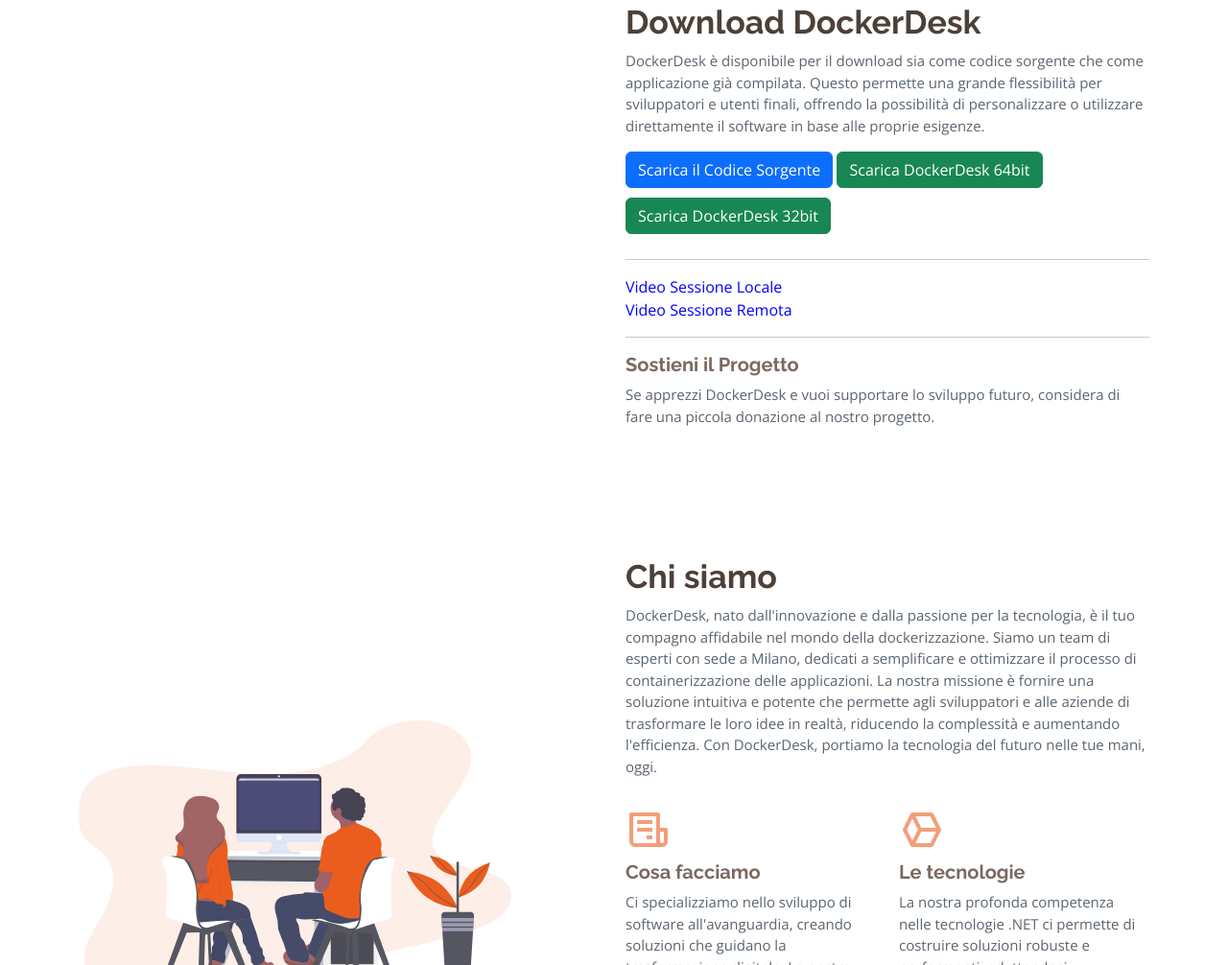
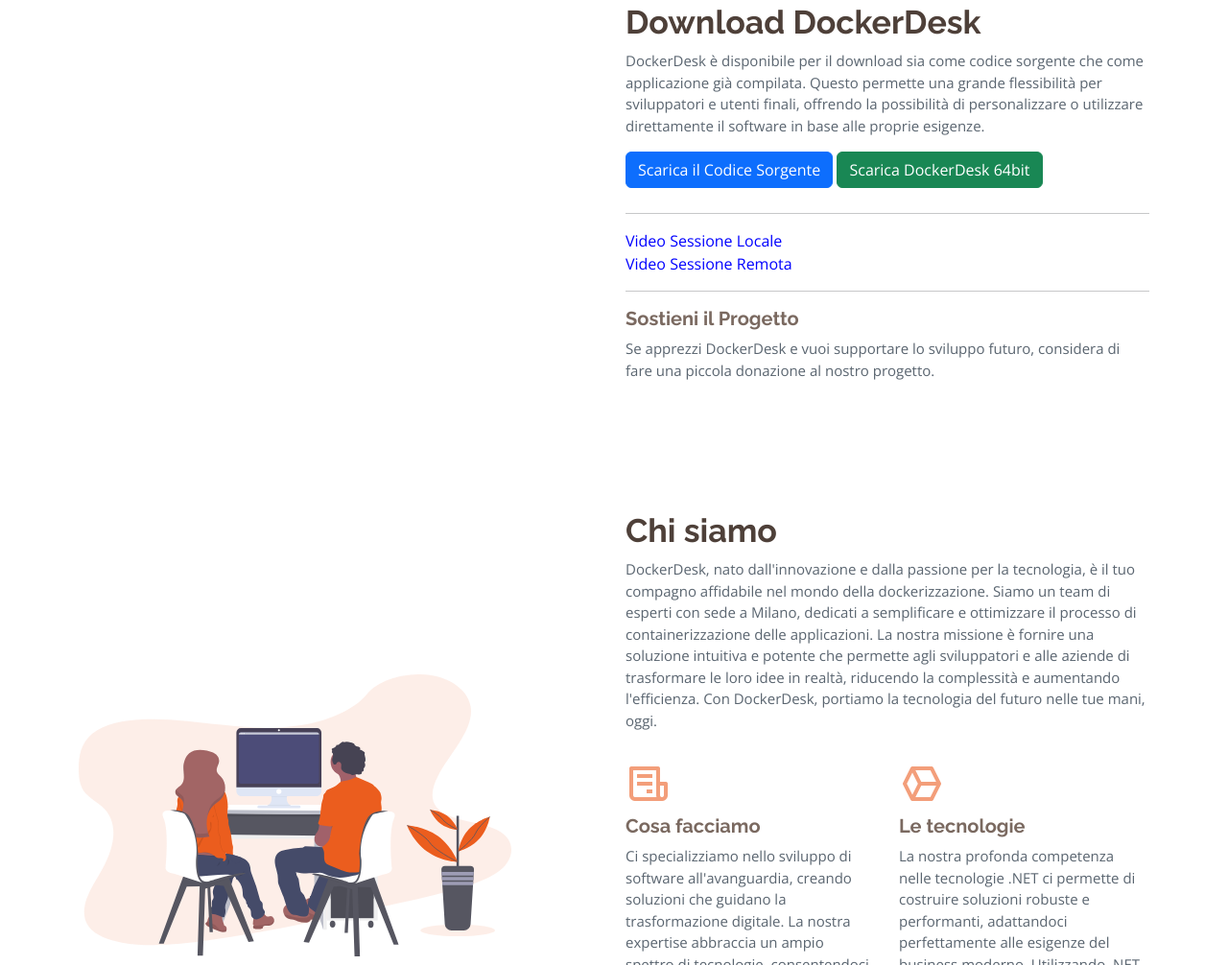
Before and after one commit to Gioking/DockerDeskSite, a plain HTML site: page index.html in a window 1280 px wide. Shown: the part 3007-4013 px from the top of the page at 96% size. Drawn offline with nearby package versions, Linux system fonts and the light colour scheme; a script that the page names is missing.

Commit message:
commented 32bit version

```diff
--- a/index.html
+++ b/index.html
@@ -206,7 +206,7 @@
             <div data-aos="fade-up" data-aos-delay="300">
               <a href="https://github.com/Gioking/DockerDesk" style="margin-bottom: 10px;" target="_blank" class="btn btn-primary" data-i18n="mf31">Scarica il Codice Sorgente</a>
               <a href="https://gioking.github.io/DockerDeskSite/DockerDesk64.msi" style="margin-bottom: 10px;" class="btn btn-success" data-i18n="mf32">Scarica DockerDesk 64bit</a>
-              <a href="https://gioking.github.io/DockerDeskSite/DockerDesk86.msi" style="margin-bottom: 10px;" class="btn btn-success" data-i18n="mf33">Scarica DockerDesk 32bit</a>
+              <!-- <a href="https://gioking.github.io/DockerDeskSite/DockerDesk86.msi" style="margin-bottom: 10px;" class="btn btn-success" data-i18n="mf33">Scarica DockerDesk 32bit</a> -->
             </div>
             <hr>
             <div data-aos="fade-up" data-aos-delay="300">
```
